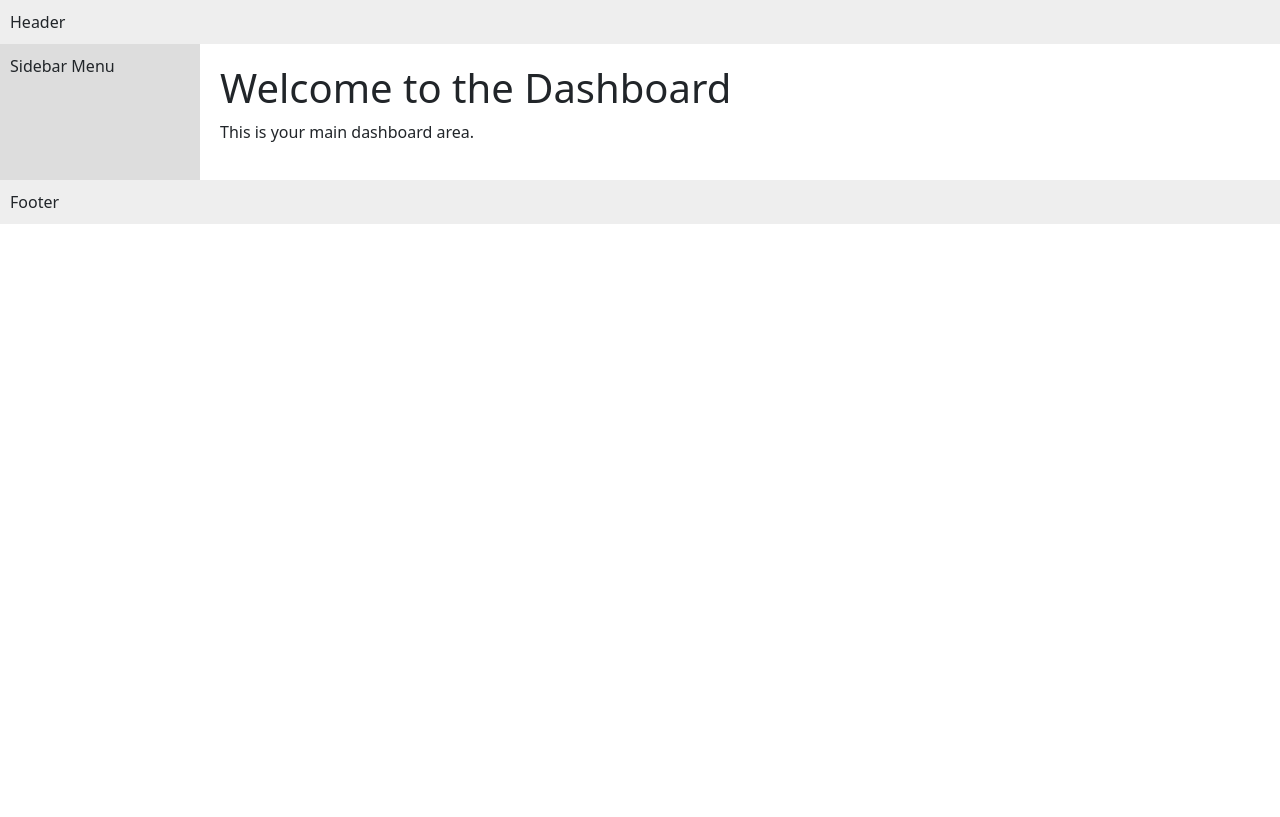
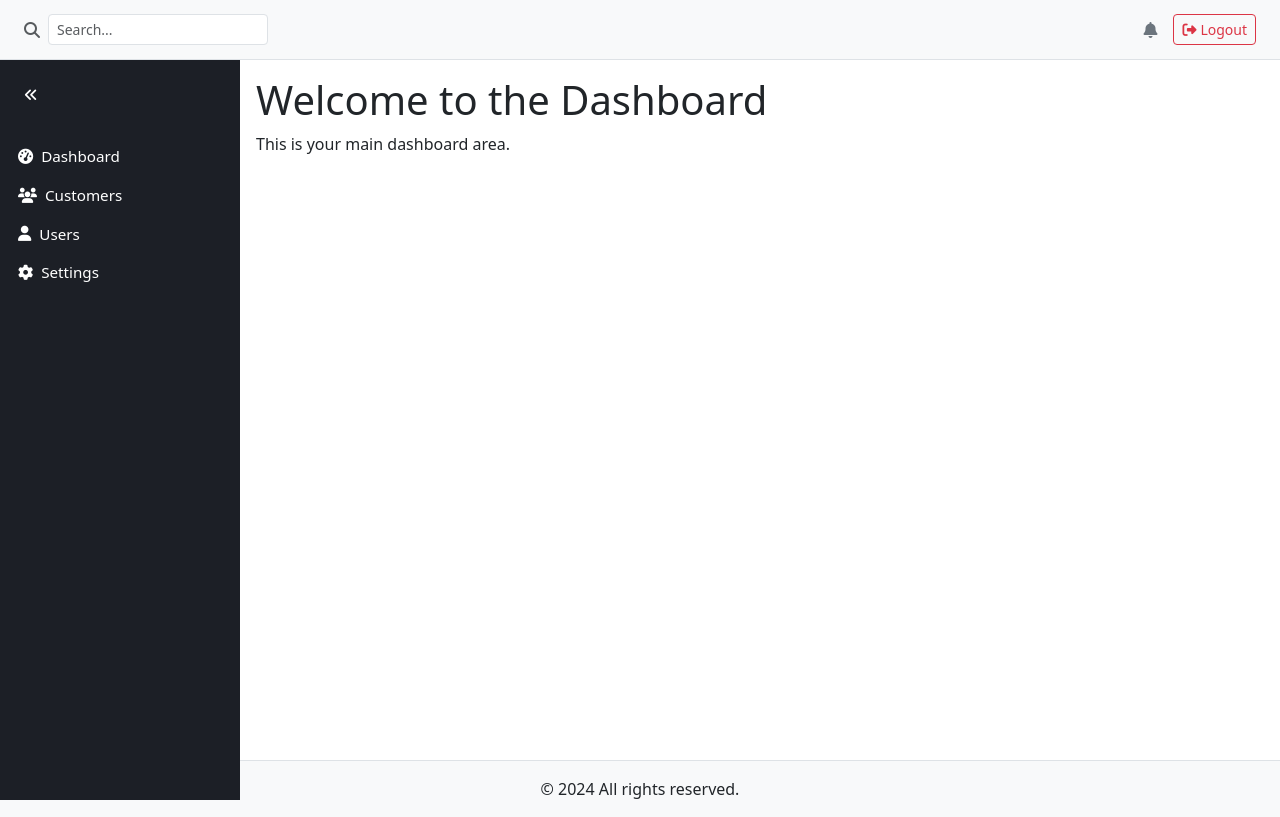
Before and after one commit to poorna28/loan_recovery_system, a React (Create React App) app in the folder client/: page /dashboard in a window 1280 px wide. Built offline with nearby package versions, Linux system fonts and the light colour scheme.

Commit message:
sidebar ui changes

```diff
--- a/client/public/index.html
+++ b/client/public/index.html
@@ -3,6 +3,8 @@
   <head>
     <meta charset="utf-8" />
     <link rel="icon" href="%PUBLIC_URL%/favicon.ico" />
+    <link rel="stylesheet" href="https://cdnjs.cloudflare.com/ajax/libs/font-awesome/6.5.0/css/all.min.css" />
+
     <meta name="viewport" content="width=device-width, initial-scale=1" />
     <meta name="theme-color" content="#000000" />
     <meta
--- a/client/src/App.css
+++ b/client/src/App.css
@@ -1,38 +1,72 @@
-.App {
-  text-align: center;
+/* Fixed Header */
+.header-fixed {
+  position: fixed;
+  top: 0;
+  left: 0;
+  right: 0;
+  height: 60px;
+  background: #f8f9fa;
+  border-bottom: 1px solid #dee2e6;
+  z-index: 1000;
+  display: flex;
+  align-items: center;
 }
 
-.App-logo {
-  height: 40vmin;
-  pointer-events: none;
+/* Fixed Sidebar */
+.sidebar-fixed {
+  position: fixed;
+  top: 60px; /* below header */
+  left: 0;
+  width: 240px;
+  height: calc(100vh - 60px);
+  background-color: #1c1f26;
+  color: white;
+  padding: 1rem 0.5rem;
+  overflow-y: auto;
+  transition: width 0.3s ease;
+  z-index: 999;
 }
 
-@media (prefers-reduced-motion: no-preference) {
-  .App-logo {
-    animation: App-logo-spin infinite 20s linear;
-  }
+.sidebar-fixed.collapsed {
+  width: 70px;
 }
 
-.App-header {
-  background-color: #282c34;
-  min-height: 100vh;
+.sidebar-fixed .nav-link {
+  color: #ddd;
   display: flex;
-  flex-direction: column;
   align-items: center;
-  justify-content: center;
-  font-size: calc(10px + 2vmin);
-  color: white;
+  padding: 8px 10px;
+  font-size: 0.95rem;
 }
 
-.App-link {
-  color: #61dafb;
+.sidebar-fixed .nav-link:hover {
+  background-color: #2c2f36;
+  color: #fff;
 }
 
-@keyframes App-logo-spin {
-  from {
-    transform: rotate(0deg);
-  }
-  to {
-    transform: rotate(360deg);
-  }
+.sidebar-fixed .btn-toggle-collapse {
+  background: none;
+  border: none;
+  color: #fff;
+  margin: 0.25rem 0.5rem;
 }
+
+.main-content {
+  margin-top: 60px;
+  margin-left: 240px;
+  transition: margin-left 0.3s ease;
+  min-height: calc(100vh - 100px);
+}
+
+.sidebar-fixed.collapsed ~ .main-content {
+  margin-left: 70px;
+}
+
+/* Footer */
+footer {
+  background-color: #f8f9fa;
+  text-align: center;
+  padding: 10px 0;
+  position: relative;
+  z-index: 1;
+}
--- a/client/src/components/Footer/Footer.js
+++ b/client/src/components/Footer/Footer.js
@@ -1,3 +1,7 @@
-const Footer = () => <footer style={{ background: '#eee', padding: '10px' }}>Footer</footer>;
+const Footer = () => (
+  <footer className="text-center py-3 bg-light border-top">
+    © 2024 All rights reserved.
+  </footer>
+);
 
 export default Footer;
--- a/client/src/components/Header/Header.js
+++ b/client/src/components/Header/Header.js
@@ -1,3 +1,19 @@
-const Header = () => <header style={{ background: '#eee', padding: '10px' }}>Header</header>;
+import 'bootstrap/dist/css/bootstrap.min.css';
+import '../../App.css';
+
+const Header = () => (
+  <header className="header-fixed d-flex justify-content-between align-items-center px-4">
+    <div className="d-flex align-items-center gap-2">
+      <i className="fas fa-search text-muted"></i>
+      <input type="text" className="form-control form-control-sm" placeholder="Search..." />
+    </div>
+    <div className="d-flex align-items-center gap-3">
+      <i className="fas fa-bell text-secondary"></i>
+      <button className="btn btn-outline-danger btn-sm d-flex align-items-center gap-1">
+        <i className="fas fa-sign-out-alt"></i> Logout
+      </button>
+    </div>
+  </header>
+);
 
 export default Header;
--- a/client/src/components/Layout/Layout.js
+++ b/client/src/components/Layout/Layout.js
@@ -4,12 +4,12 @@ import Footer from '../Footer/Footer';
 
 const Layout = ({ children }) => {
   return (
-    <div className="app-layout">
+    <div>
       <Header />
-      <div style={{ display: 'flex' }}>
-        <Sidebar />
-        <main style={{ padding: '20px', flex: 1 }}>{children}</main>
-      </div>
+      <Sidebar />
+      <main className="main-content p-3">
+        {children}
+      </main>
       <Footer />
     </div>
   );
--- a/client/src/components/Sidebar/Sidebar.js
+++ b/client/src/components/Sidebar/Sidebar.js
@@ -1,7 +1,61 @@
-const Sidebar = () => (
-  <aside style={{ width: '200px', background: '#ddd', padding: '10px' }}>
-    <p>Sidebar Menu</p>
-  </aside>
-);
+import { useState } from 'react';
+import 'bootstrap/dist/css/bootstrap.min.css';
+import '../../App.css'; // Adjust if needed
+
+const Sidebar = () => {
+  const [collapsed, setCollapsed] = useState(false);
+  const [openMenu, setOpenMenu] = useState(null);
+
+  const toggleMenu = (menu) => {
+    setOpenMenu(openMenu === menu ? null : menu);
+  };
+
+  return (
+    <aside className={`sidebar-fixed ${collapsed ? 'collapsed' : ''}`}>
+      <button
+        className="btn btn-sm btn-toggle-collapse"
+        onClick={() => setCollapsed(!collapsed)}
+      >
+        <i className={`fas fa-${collapsed ? 'angle-double-right' : 'angle-double-left'}`}></i>
+      </button>
+
+      <ul className="nav flex-column mt-4">
+        <li className="nav-item">
+          <a href="#" className="nav-link text-white">
+            <i className="fas fa-tachometer-alt"></i>
+            {!collapsed && <span className="ms-2">Dashboard</span>}
+          </a>
+        </li>
+
+        <li className="nav-item">
+          <button className="nav-link btn btn-link text-white text-start w-100" onClick={() => toggleMenu('customers')}>
+            <i className="fas fa-users"></i>
+            {!collapsed && <span className="ms-2">Customers</span>}
+          </button>
+          {!collapsed && openMenu === 'customers' && (
+            <ul className="nav flex-column ms-3">
+              <li className="nav-item"><a href="#" className="nav-link text-white">Loan Customers</a></li>
+              <li className="nav-item"><a href="#" className="nav-link text-white">Recovery</a></li>
+            </ul>
+          )}
+        </li>
+
+        <li className="nav-item">
+          <a href="#" className="nav-link text-white">
+            <i className="fas fa-user"></i>
+            {!collapsed && <span className="ms-2">Users</span>}
+          </a>
+        </li>
+
+        <li className="nav-item">
+          <a href="#" className="nav-link text-white">
+            <i className="fas fa-cog"></i>
+            {!collapsed && <span className="ms-2">Settings</span>}
+          </a>
+        </li>
+      </ul>
+    </aside>
+  );
+};
 
 export default Sidebar;
```
